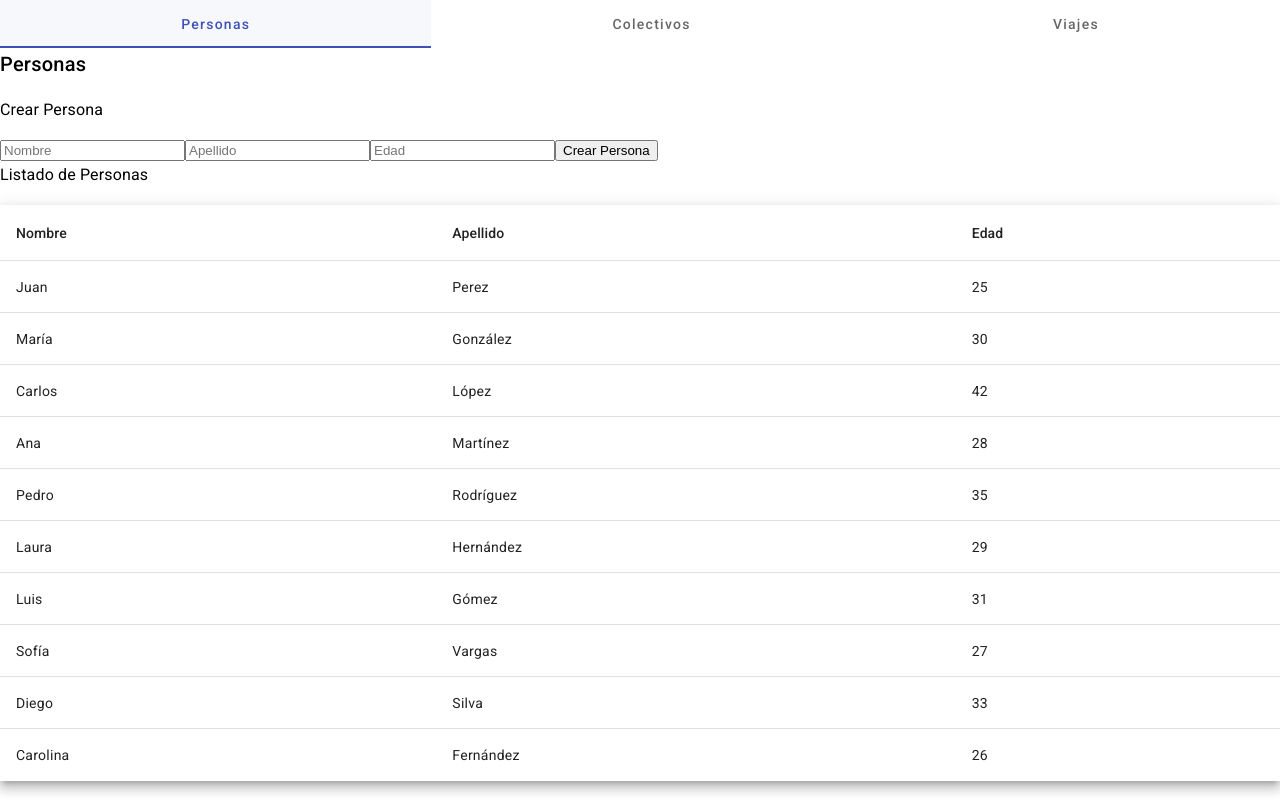
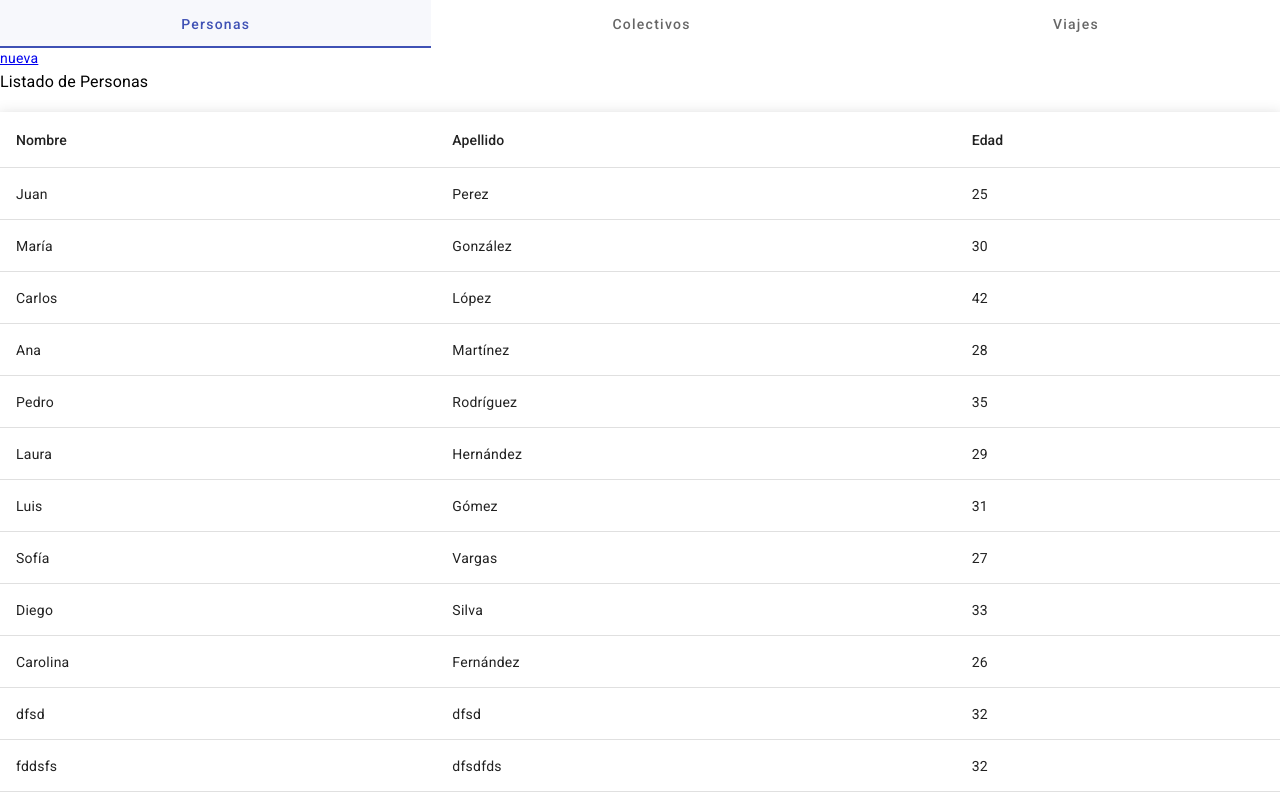
Before and after one commit to spigardi/tp-final, an Angular app: page /personas in a window 1280 px wide. Shown: the top 800 px of the page. Built offline with nearby package versions, Linux system fonts and the light colour scheme.

Commit message:
crear persona funcionando

```diff
--- a/package.json
+++ b/package.json
@@ -20,6 +20,7 @@
     "@angular/platform-browser": "^16.1.0",
     "@angular/platform-browser-dynamic": "^16.1.0",
     "@angular/router": "^16.1.0",
+    "cors": "^2.8.5",
     "rxjs": "~7.8.0",
     "tslib": "^2.3.0",
     "zone.js": "~0.13.0"
--- a/src/app/app-routing.module.ts
+++ b/src/app/app-routing.module.ts
@@ -3,13 +3,14 @@ import { RouterModule, Routes } from '@angular/router';
 import { PersonasComponent } from './personas/personas.component';
 import { ColectivosComponent } from './colectivos/colectivos.component';
 import { ViajesComponent } from './viajes/viajes.component';
+import { PersonDetailComponent } from './person-detail/person-detail.component';
 
 const routes: Routes = [
   { path: '', redirectTo: 'list', pathMatch: 'full' },
   { path: 'personas', component: PersonasComponent },
   { path: 'colectivos', component: ColectivosComponent },
   { path: 'viajes', component: ViajesComponent },
-
+  { path: 'personas/agregar', component: PersonDetailComponent },
 ];
 
 @NgModule({
--- a/src/app/person-detail/person-detail.component.html
+++ b/src/app/person-detail/person-detail.component.html
@@ -1 +1,28 @@
-<p>person-detail works!</p>
+<h2>Detalles de la persona</h2>
+
+<form [formGroup]="personForm" (submit)="onSubmit()">
+    <div class="form-group">
+      <label for="nombre">Nombre</label>
+      <input type="text" formControlName="nombre">
+      <div *ngIf="personForm.controls['nombre'].invalid && personForm.controls['nombre'].touched">
+        <div class="alert alert-danger">Nombre es requerido</div>
+      </div>
+    </div>
+    <div class="form-group">
+      <label for="apellido">Apellido</label>
+      <input type="text" formControlName="apellido">
+      <div *ngIf="personForm.controls['apellido'].invalid && personForm.controls['apellido'].touched">
+        <div class="alert alert-danger">Apellido es requerido</div>
+      </div>
+    </div>
+    <div class="form-group">
+      <label for="edad">Edad</label>
+      <input type="number" formControlName="edad">
+      <div *ngIf="personForm.controls['edad'].invalid && personForm.controls['edad'].touched">
+        <div class="alert alert-danger">Edad es requerida</div>
+      </div>
+    </div>
+    <button type="submit" [disabled]="personForm.invalid">Guardar</button>
+
+  </form>
+  <a routerLink="/personas">Volver al listado</a>
--- a/src/app/person-detail/person-detail.component.ts
+++ b/src/app/person-detail/person-detail.component.ts
@@ -1,10 +1,50 @@
-import { Component } from '@angular/core';
-
+import { Component, OnInit } from '@angular/core';
+import { FormGroup, FormBuilder, Validators } from '@angular/forms';
+import { HttpClient } from '@angular/common/http';
 @Component({
   selector: 'app-person-detail',
   templateUrl: './person-detail.component.html',
   styleUrls: ['./person-detail.component.css']
 })
-export class PersonDetailComponent {
+export class PersonDetailComponent implements OnInit {
+  personForm!: FormGroup;
 
+  constructor(private formBuilder: FormBuilder,private http:HttpClient) { }
+
+
+
+  ngOnInit(): void {
+    this.personForm = this.formBuilder.group({
+      nombre: ['', Validators.required],
+      apellido: ['', Validators.required],
+      edad: ['', [Validators.required, Validators.min(0)]]
+    });
+  }
+
+  onSubmit(): void {
+    console.log("hola")
+    if (this.personForm.valid) {
+      // Aquí puedes guardar o actualizar la persona en la base de datos
+      console.log(this.personForm.value);
+      this.http.post('http://localhost:3000/api/personas', this.personForm.value, { observe: 'response' }).subscribe(
+        response => {
+          if (response.status === 200) {
+            console.log('La persona se guardó exitosamente.');
+            alert('La persona se guardó exitosamente.');
+            this.reiniciarForm();
+          } else {
+            console.log('Ocurrió un error al guardar la persona.');
+          }
+        },
+        error => {
+          console.log('Ocurrió un error en la solicitud HTTP.');
+      }
+      );
+    }
+  }
+
+  reiniciarForm(): void {
+    // Reiniciar los valores del formulario a su estado inicial
+    this.personForm.reset();
+  }
 }
--- a/src/app/personas/personas.component.html
+++ b/src/app/personas/personas.component.html
@@ -1,12 +1,4 @@
-<h2>Personas</h2>
-
-<h3>Crear Persona</h3>
-
-  <input matInput placeholder="Nombre" [(ngModel)]="nuevaPersona.nombre">
-  <input matInput placeholder="Apellido" [(ngModel)]="nuevaPersona.apellido">
-  <input matInput type="number" placeholder="Edad" [(ngModel)]="nuevaPersona.edad">
-  <button mat-raised-button color="primary" type="submit" (click)="agregarPersona()">Crear Persona</button>
-
+<a routerLink="/personas/agregar">nueva</a>
 
 <h3>Listado de Personas</h3>
 <table mat-table [dataSource]="personas" class="mat-elevation-z8">
--- a/src/assets/personas.json
+++ b/src/assets/personas.json
@@ -1,62 +1 @@
-[
-    {
-      "id": 1,
-      "nombre": "Juan",
-      "apellido": "Perez",
-      "edad": 25
-    },
-    {
-      "id": 2,
-      "nombre": "María",
-      "apellido": "González",
-      "edad": 30
-    },
-    {
-      "id": 3,
-      "nombre": "Carlos",
-      "apellido": "López",
-      "edad": 42
-    },
-    {
-      "id": 4,
-      "nombre": "Ana",
-      "apellido": "Martínez",
-      "edad": 28
-    },
-    {
-      "id": 5,
-      "nombre": "Pedro",
-      "apellido": "Rodríguez",
-      "edad": 35
-    },
-    {
-      "id": 6,
-      "nombre": "Laura",
-      "apellido": "Hernández",
-      "edad": 29
-    },
-    {
-      "id": 7,
-      "nombre": "Luis",
-      "apellido": "Gómez",
-      "edad": 31
-    },
-    {
-      "id": 8,
-      "nombre": "Sofía",
-      "apellido": "Vargas",
-      "edad": 27
-    },
-    {
-      "id": 9,
-      "nombre": "Diego",
-      "apellido": "Silva",
-      "edad": 33
-    },
-    {
-      "id": 10,
-      "nombre": "Carolina",
-      "apellido": "Fernández",
-      "edad": 26
-    }
-  ]
+[{"id":1,"nombre":"Juan","apellido":"Perez","edad":25},{"id":2,"nombre":"María","apellido":"González","edad":30},{"id":3,"nombre":"Carlos","apellido":"López","edad":42},{"id":4,"nombre":"Ana","apellido":"Martínez","edad":28},{"id":5,"nombre":"Pedro","apellido":"Rodríguez","edad":35},{"id":6,"nombre":"Laura","apellido":"Hernández","edad":29},{"id":7,"nombre":"Luis","apellido":"Gómez","edad":31},{"id":8,"nombre":"Sofía","apellido":"Vargas","edad":27},{"id":9,"nombre":"Diego","apellido":"Silva","edad":33},{"id":10,"nombre":"Carolina","apellido":"Fernández","edad":26},{"nombre":"dfsd","apellido":"dfsd","edad":32,"id":11},{"nombre":"fddsfs","apellido":"dfsdfds","edad":32,"id":12},{"nombre":"dftgds","apellido":"sdasd","edad":32,"id":13},{"nombre":"sdrfsd","apellido":"dfsdf","edad":32,"id":14},{"nombre":"dfds","apellido":"dfsf","edad":32,"id":15},{"nombre":"rt","apellido":"rte","edad":32,"id":16},{"nombre":"dfsdf","apellido":"dfsdf","edad":32,"id":17},{"nombre":"erwe","apellido":"erwe","edad":32,"id":18},{"nombre":"fsdf","apellido":"dfsd","edad":32,"id":19},{"nombre":"ertwe","apellido":"ewrwe","edad":32,"id":20},{"nombre":"fgd","apellido":"fdsdf","edad":32,"id":21},{"nombre":"rsd","apellido":"dfsd","edad":32,"id":22},{"nombre":"fds","apellido":"dfsd","edad":32,"id":23},{"nombre":"dstfsdf","apellido":"dfsdf","edad":32,"id":24},{"nombre":"ftgfd","apellido":"fgdfg","edad":32,"id":25}]
```
Also changed, not shown: src/server.js (added, +48 -0 lines), 1 other file (tests, documents, lock files or other folders).
